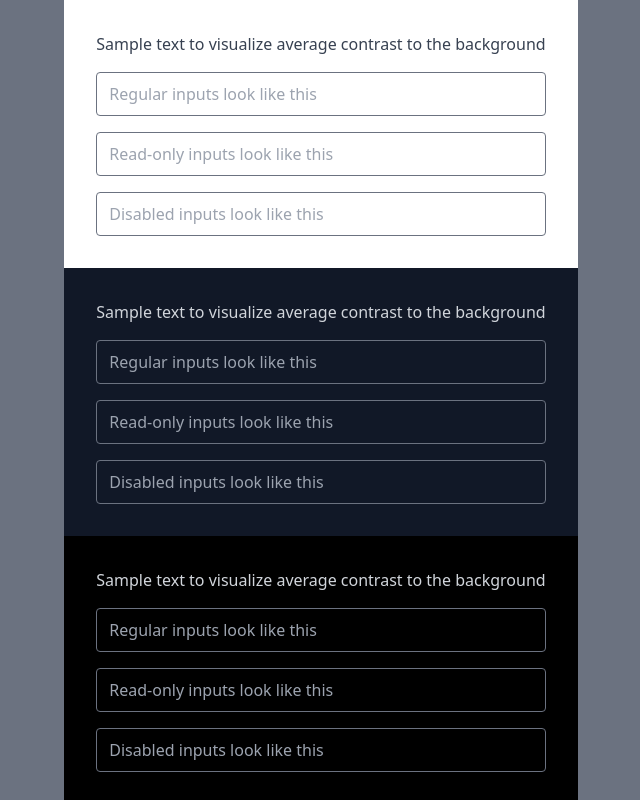
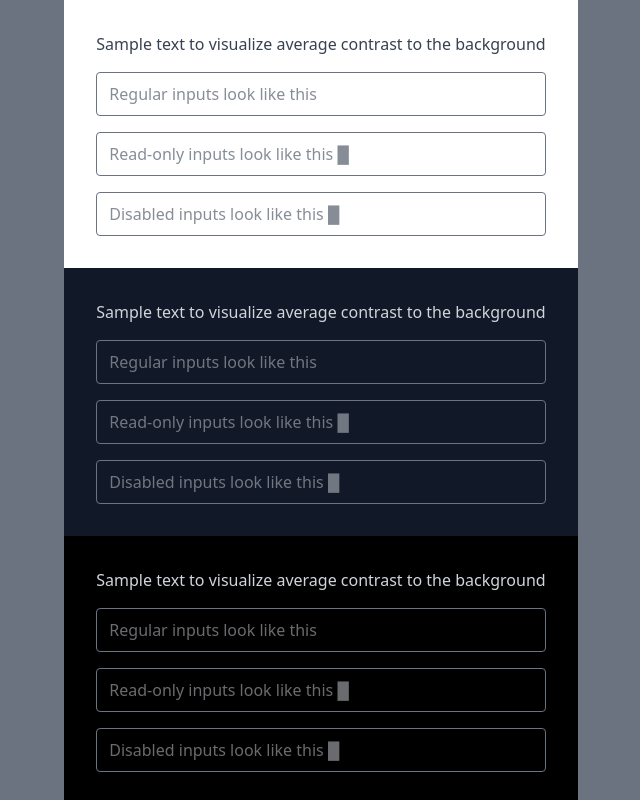
Before and after one commit to FlynnRider-000/nextjs-starter, a Next.js app: page / in a window 1280 px wide. Shown: the top 800 px of the page, without its empty margins (319-959 px from the left). Built offline with nearby package versions, Linux system fonts and the light colour scheme.

Commit message:
feat(Input): experiment with placeholder colors

```diff
--- a/src/components/inputs/Input.tsx
+++ b/src/components/inputs/Input.tsx
@@ -6,7 +6,7 @@ export function Input({ className, ...restProps }: InputProps) {
 	return (
 		<input
 			className={clsx(
-				"px-3 h-11 bg-transparent border focus:border-blue-500 border-gray-500 rounded focus:outline-none appearance-none ring-gray-300 dark:ring-gray-700 dark:ring-offset-black ring-offset-1 focus:ring",
+				"placeholder-gray-700 dark:placeholder-gray-300 placeholder-opacity-60 dark:placeholder-opacity-50 px-3 h-11 bg-transparent border focus:border-blue-500 border-gray-500 rounded focus:outline-none appearance-none ring-gray-300 dark:ring-gray-700 dark:ring-offset-black ring-offset-1 focus:ring",
 				className,
 			)}
 			{...restProps}
--- a/src/pages/index.tsx
+++ b/src/pages/index.tsx
@@ -36,8 +36,8 @@ export default function Page() {
 				<Canvas>
 					<div className="flex flex-col space-y-4">
 						<Input placeholder="Regular inputs look like this" />
-						<Input placeholder="Read-only inputs look like this" readOnly />
-						<Input placeholder="Disabled inputs look like this" disabled />
+						<Input placeholder="Read-only inputs look like this █" readOnly />
+						<Input placeholder="Disabled inputs look like this █" disabled />
 					</div>
 				</Canvas>
 			</ThemingShowcase>
--- a/tailwind.config.js
+++ b/tailwind.config.js
@@ -12,6 +12,7 @@ module.exports = {
 	},
 	variants: {
 		extend: {
+			placeholderOpacity: ["dark"],
 			ringWidth: ["focus-visible"],
 			transitionProperty: ["motion-reduce"],
 		},
```
